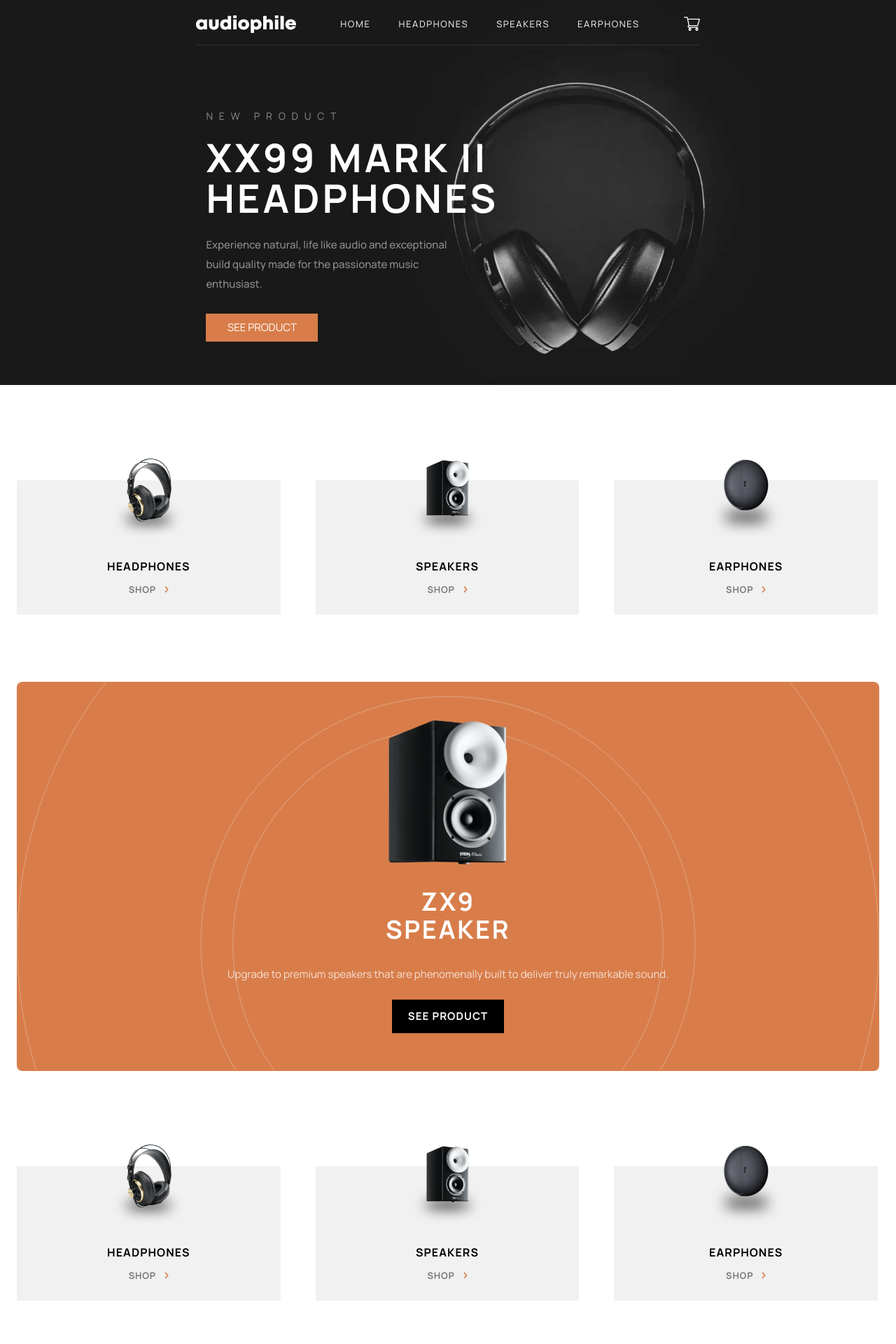
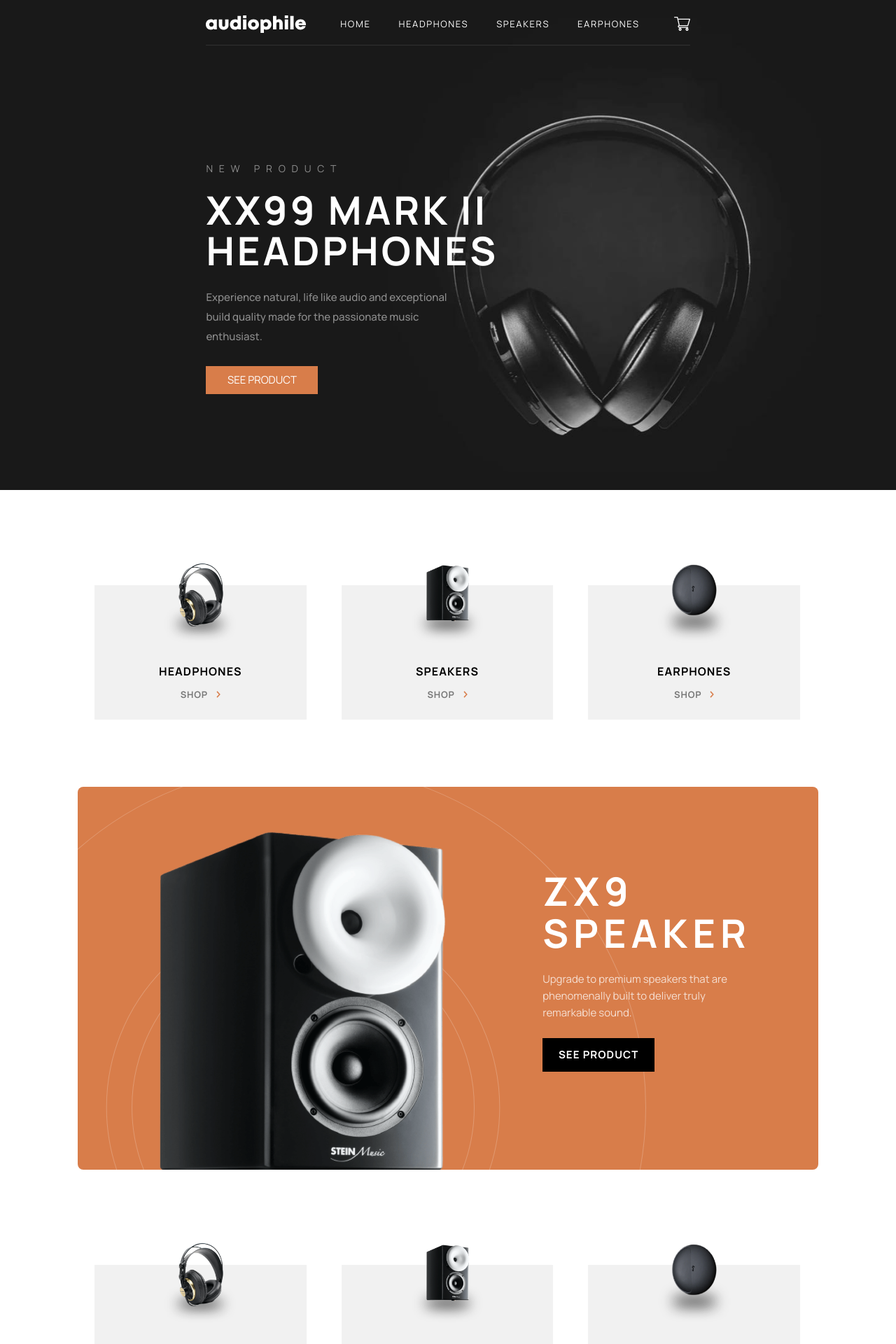
Before and after one commit to itsbilalk/audiophile, a Next.js app: page / in a window 1280 px wide. Shown: the top 1920 px of the page at 70% size. Built offline with nearby package versions, Linux system fonts and the light colour scheme.

Commit message:
feature: implemented see product for headphone

```diff
--- a/src/app/layout.tsx
+++ b/src/app/layout.tsx
@@ -2,8 +2,8 @@ import type { Metadata, Viewport } from "next";
 import "./globals.css";
 
 export const metadata: Metadata = {
-  title: "Create Next App",
-  description: "Generated by create next app",
+  title: "Audiophile",
+  description: "Generated by Bilal Khan",
 };
 
 export const viewport: Viewport = {
--- a/src/app/page.tsx
+++ b/src/app/page.tsx
@@ -2,53 +2,63 @@ import Header from "@/components/Header/Header";
 
 import { Categories } from "@/components/Categories/Categories";
 import Image from "next/image";
-import speaker from "../../public/home/mobile/image-speaker-zx9.png";
+import speakerIconForMobile from "../../public/home/mobile/image-speaker-zx9.png";
+import speakerIconForDesktop from "../../public/home/desktop/image-speaker-zx9.png";
 
 export default function Home() {
   return (
     <>
       <div className="min-h-screen md:w-full text-[var(--colour-white)]">
-        <div className=" flex flex-col bg-contain bg-no-repeat bg-[url(../../public/home/mobile/image-header.jpg)] md:bg-[url(../../public/home/tablet/image-header.jpg)]  xl:bg-[url(../../public/home/desktop/image-hero.jpg)] min-h-[550px]  bg-center">
+        <div className=" flex flex-col bg-contain bg-no-repeat bg-[url(../../public/home/mobile/image-header.jpg)] md:bg-[url(../../public/home/tablet/image-header.jpg)]  lg:bg-[url(../../public/home/desktop/image-hero.jpg)] min-h-[550px] xl:min-h-[700px] bg-center">
           <Header />
-          <div className="flex flex-col md:w-94.5 justify-center items-center xl:items-start m-auto text-center xl:ml-[23%] ">
-            <p className="tracking-[0.625em] uppercase text-[#ffffff80] text-[0.875rem] xl:mr-auto pt-6">
+          <div className="flex flex-col md:w-94.5 justify-center items-center xl:items-start m-auto text-center lg:ml-8 xl:ml-[23%] ">
+            <p className="tracking-[0.625em] uppercase text-[#ffffff80] text-[0.875rem] lg:mr-auto pt-6">
               new product
             </p>
-            <h1 className="font-bold text-[2.25rem] tracking-[0.072em] leading-14.5 uppercase mt-4 md:text-[3.5rem] xl:text-start">
+            <h1 className="font-bold text-[2.25rem] tracking-[0.072em] leading-14.5 uppercase mt-4 md:text-[3.5rem] lg:text-start lg:mr-auto">
               xx99 mark II headphones
             </h1>
-            <p className="mt-6 text-[0.938rem] text-center xl:text-start ml-6 xl:ml-0 mr-6 text-[#ffffff80] font-medium md:w-87 wrap-break-word pr-7 pl-7 md:pl-0 md:pr-0">
+            <p className="mt-6 text-[0.938rem] text-center lg:text-start ml-6 lg:ml-0 lg:mr-auto mr-6 text-[#ffffff80] font-medium md:w-87 wrap-break-word pr-7 pl-7 md:pl-0 md:pr-0">
               Experience natural, life like audio and exceptional build quality
               made for the passionate music enthusiast.
             </p>
-            <button className="mt-7 uppercase w-40 h-10 bg-[var(--colour-dark-orange)] hover:bg-[var(--colour-light-orange)] cursor-pointer">
+            <button className="mt-7 uppercase w-40 h-10 bg-[var(--colour-dark-orange)] hover:bg-[var(--colour-light-orange)] cursor-pointer lg:mr-auto">
               see product
             </button>
           </div>
         </div>
         <div className="flex flex-col justify-center bg-[var(--colour-white)] align-middle ">
+          <div className="ml-2 mr-2 xl:ml-auto xl:mr-auto">
             <Categories />
-          <div className="bg-[var(--colour-dark-orange)]  bg-[50%_-8.125rem] md:bg-[50%_-15.125rem] bg-cover ml-6 mr-6 bg-[url(../../public/home/desktop/pattern-circles.svg)] bg-no-repeat text-center rounded-lg">
+            <div className=" flex flex-col xl:ml-auto xl:mr-auto lg:flex-row bg-[var(--colour-dark-orange)]  bg-[50%_-9rem] bg-size-[auto_600px]  md:bg-[50%_-18.125rem] md:bg-size-[auto_900px] lg:bg-[-10.5rem_-2rem] lg:bg-size-[auto_980px] ml-6 mr-6 bg-[url(../../public/home/desktop/pattern-circles.svg)] bg-no-repeat text-center lg:text-start rounded-lg lg:overflow-hidden">
               <Image
-              src={speaker}
+                src={speakerIconForMobile}
                 alt="image of the zx9 speaker"
-              className="h-52 w-43 ml-auto mr-auto mt-13.5"
+                className="h-52 w-43 md:h-59 md:w-49.5 ml-auto mr-auto mt-13.5 lg:hidden"
               />
-            <h2 className="h3 uppercase mt-8 ">
+              <Image
+                src={speakerIconForDesktop}
+                alt="image of the zx9 speaker"
+                className="h-[493px] w-[410.23px] ml-29 mr-auto mt-13.5 hidden lg:block lg:bottom-[-10px] lg:relative"
+              />
+              <div className="self-center mr-auto ml-auto xl:ml-34.5 xl:mr-24">
+                <h2 className=" font-bold text-[2.25rem] tracking-[0.072em] leading-10 uppercase md:text-[3.5rem] md:tracking-[0.125em] md:leading-15 mt-8 ">
                   zx9 <br /> speaker
                 </h2>
-            <p className="mt-8 opacity-75 leading-6  ml-6 mr-6">
-              Upgrade to premium speakers that are phenomenally built to deliver
-              truly remarkable sound.
+                <p className="mt-6 opacity-75 leading-6  ml-6 mr-6 lg:ml-0">
+                  Upgrade to premium speakers that are <br /> phenomenally built
+                  to deliver truly <br /> remarkable sound.
                 </p>
-            <button className="uppercase tracking-[0.072em] font-bold  mb-13.5 mt-6 bg-black w-40 h-12">
+                <button className="uppercase tracking-[0.072em] font-bold  mb-13.5 mt-6 bg-black w-40 h-12 self-center">
                   See product
                 </button>
+              </div>
             </div>
 
             <Categories />
           </div>
         </div>
+      </div>
     </>
   );
 }
--- a/src/components/Categories/Categories.tsx
+++ b/src/components/Categories/Categories.tsx
@@ -17,7 +17,7 @@ export const Categories = () => {
       {categories.map(
         (eachCategory: { title: string; path: StaticImageData }) => (
           <div
-            className="bg-[var(--colour-dark-grey)] border-r-2  ml-6 mr-6 mb-12 self flex-col text-center pb-5.5   md:mt-24 md:mb-24 lg:w-full "
+            className="bg-[var(--colour-dark-grey)] border-r-2 ml-6 mr-6 mb-12 self flex-col text-center pb-5.5   md:mt-24 md:mb-24 md:w-full "
             key={eachCategory.title}
           >
             <Image
--- a/src/components/Header/Header.tsx
+++ b/src/components/Header/Header.tsx
@@ -6,20 +6,20 @@ import Link from "next/link";
 
 export default function Header() {
   return (
-    <div className="flex justify-between text-[var(--colour-white)] w-full pt-5 pl-8 pr-8 pb-4 border-b-1  border-b-[var(--colour-grey)] h-fit md:w-auto md:pl-0 md:pr-0 md:ml-8 md:mr-8 xl:ml-70 xl:mr-70 xl:w-auto">
+    <div className="flex justify-between text-[var(--colour-white)] w-full pt-5 pl-8 pr-8 pb-4 border-b-1  border-b-[var(--colour-grey)] h-fit md:w-auto md:pl-0 md:pr-0 md:ml-8 md:mr-8 xl:ml-[23%] xl:mr-[23%] xl:w-auto">
       <Image
         src={menuIcon}
         alt="Open menu to see categories"
-        className="w-4 h-4 xl:hidden self-center"
+        className="w-4 h-4 lg:hidden self-center"
       />
       <Image
         src={logo}
         alt="Audiophile logo"
         width={143}
         height={25}
-        className="h-fit self-center md:mr-auto md:ml-10.5 xl:ml-0"
+        className="h-fit self-center md:mr-auto md:ml-10.5 lg:ml-0 xl:ml-0"
       />
-      <div className="hidden xl:flex flex-row gap-10 tracking-[0.125em] text-[0.813rem] xl:mr-auto">
+      <div className="hidden lg:flex flex-row gap-10 tracking-[0.125em] text-[0.813rem] lg:mr-auto">
         <Link href="/" className="hover:text-[var(--colour-dark-orange)]">
           HOME
         </Link>
```
Lines whose indentation alone changed are shown as unchanged.
